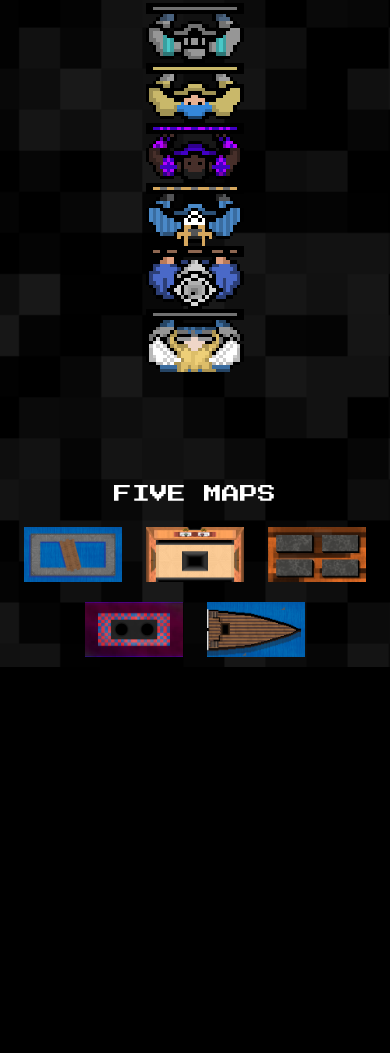
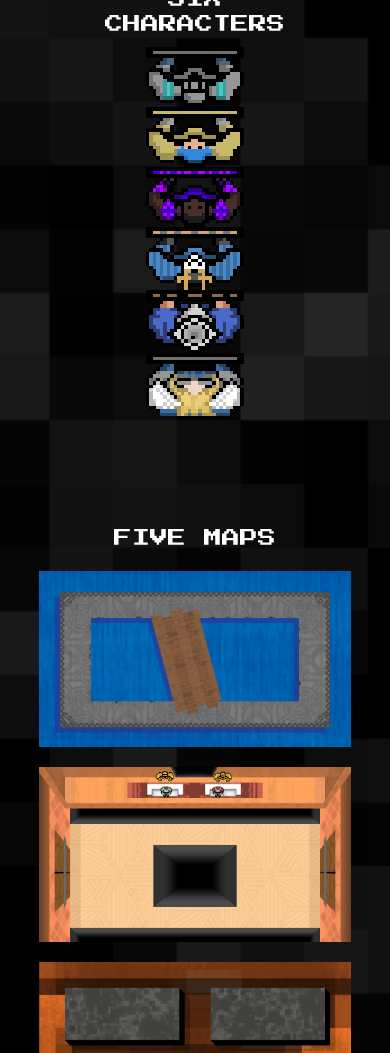
Before and after one commit to engulsax/sheildknight.xyz, a plain HTML site: page index.html in a window 390 px wide. Shown: the part 947-2000 px from the top of the page. Before the commit the page ends 1614 px from the top, so only its background shows below. Drawn offline with nearby package versions, Linux system fonts and the light colour scheme.

```diff
--- a/index.html
+++ b/index.html
@@ -66,11 +66,11 @@
     <h1>Five Maps</h1>
 
     <ul>
-        <li><img id="map" src="img/map1.png"></li>
-        <li><img id="map" src="img/map2.png"></li>
-        <li><img id="map" src="img/map3.png"></li>
-        <li><img id="map" src="img/map4.png"></li>
-        <li><img id="map" src="img/map5.png"></li>
+        <li><img class="map" src="img/map1.png"></li>
+        <li><img class="map" src="img/map2.png"></li>
+        <li><img class="map" src="img/map3.png"></li>
+        <li><img class="map" src="img/map4.png"></li>
+        <li><img class="map" src="img/map5.png"></li>
     </ul>
 
 
--- a/main.css
+++ b/main.css
@@ -64,7 +64,7 @@ html {
     display: inline;
  }
 
- #map{
+ .map{
     width: 25%;
     height: auto;
     margin: 10px;
@@ -77,3 +77,14 @@ html {
  #info h1{
  margin: 50px;
 }
+
+@media only screen and (max-width: 1000px) {
+   .map {
+      width:80%;
+      height: auto;
+   }
+
+   #logo, #logo img{
+      width:90%;
+    }
+ }
```
